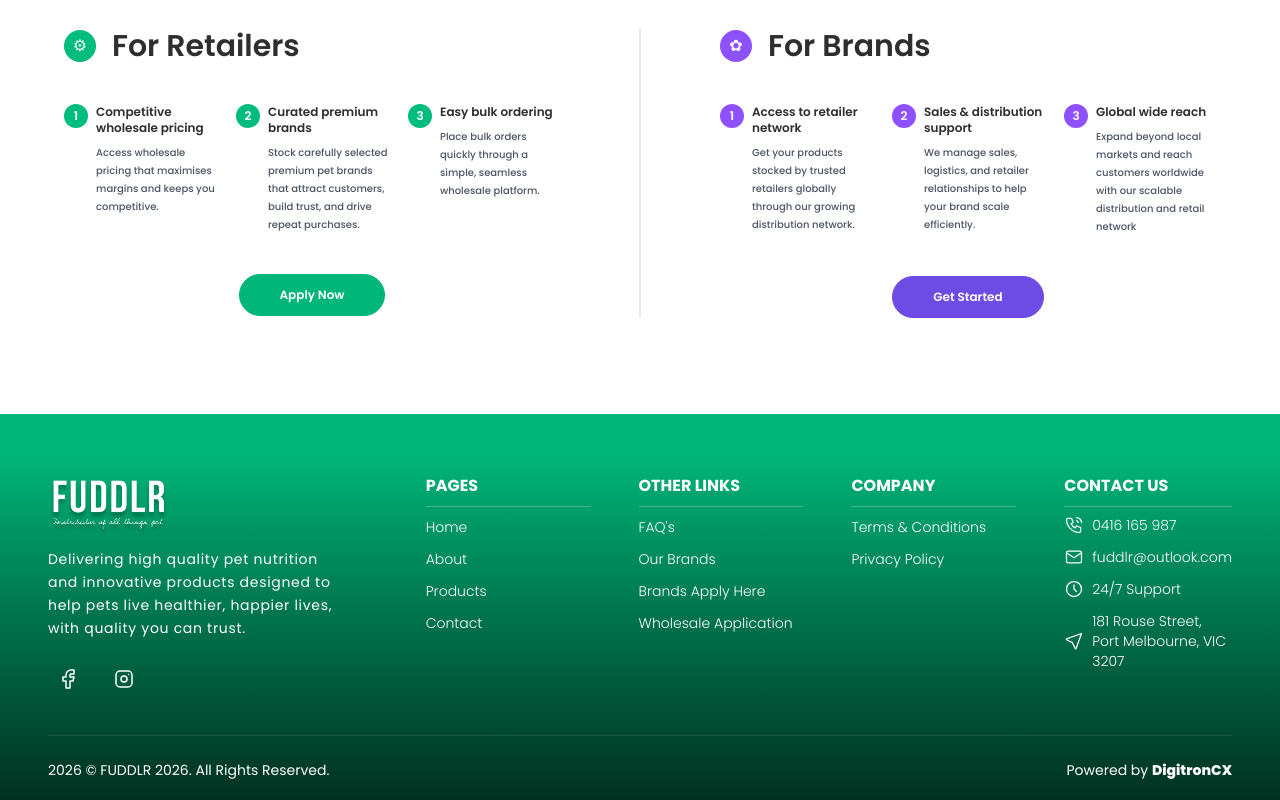
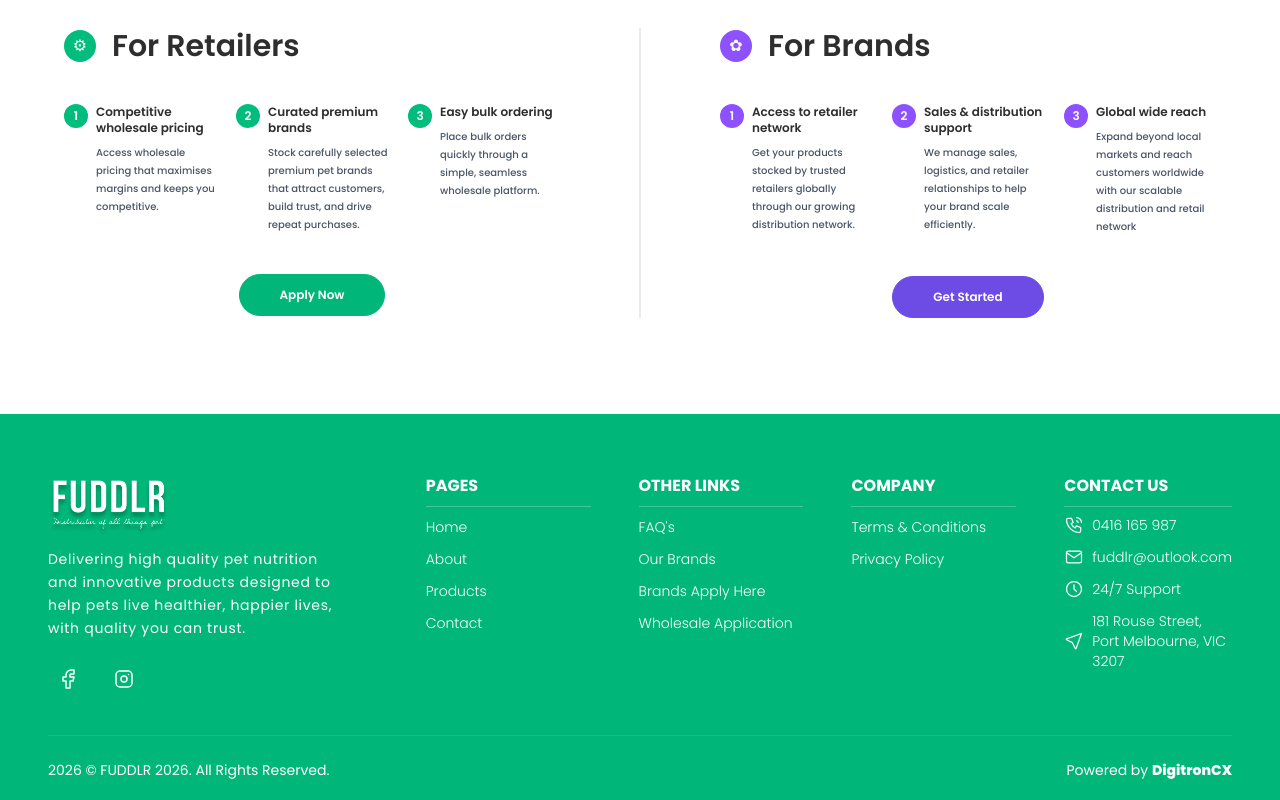
Before and after one commit to DigitronCX/FUDDLR-Frontend, a Next.js app: page / in a window 1280 px wide. Shown: the part 5580-6380 px from the top of the page. Built offline with nearby package versions, Linux system fonts and the light colour scheme; a web font is replaced by a local one.

Commit message:
style: update footer background to solid brand color

```diff
--- a/components/Footer.tsx
+++ b/components/Footer.tsx
@@ -54,7 +54,8 @@
 ];
 const Footer = () => {
     return (
-        <footer className="bg-linear-to-b from-brand from-10% to-tertiary font-poppins pt-15 px-6 md:px-12 text-white">
+        // <footer className="bg-linear-to-b bg-brand from-10% to-tertiary font-poppins pt-15 px-6 md:px-12 text-white">
+        <footer className="bg-brand font-poppins pt-15 px-6 md:px-12 text-white">
             {/* Grid layout responsive */}
             <div className="grid grid-cols-1 sm:grid-cols-2 md:grid-cols-[2fr_1fr_1fr_1fr_1fr] gap-12">
                 {/* ---- Logo ---- */}
```
